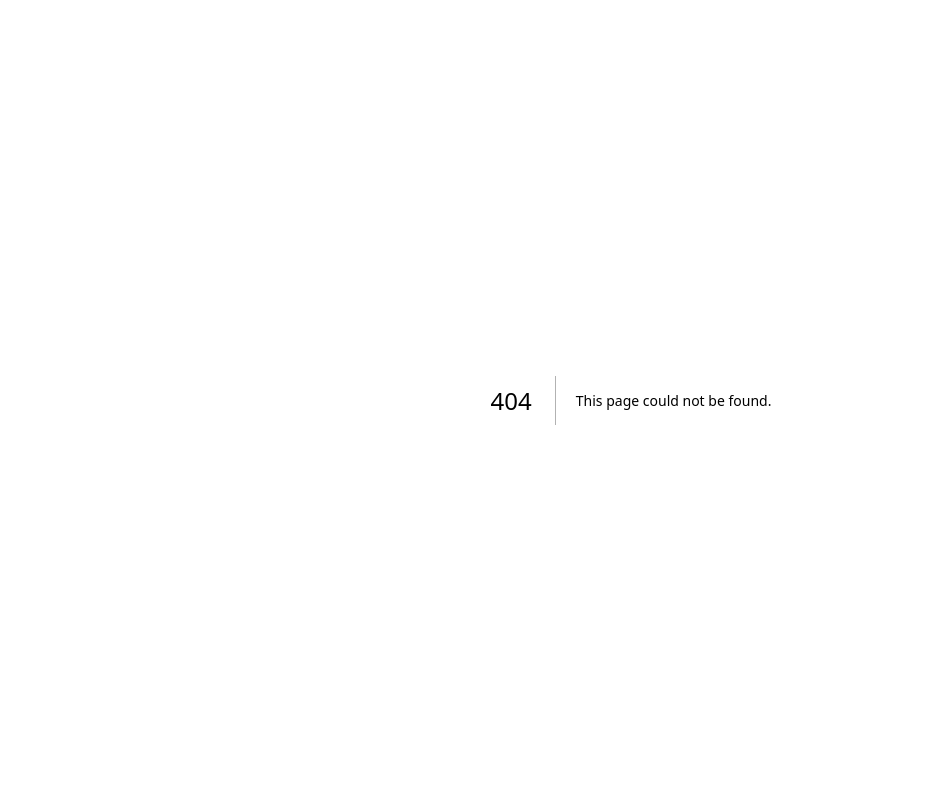
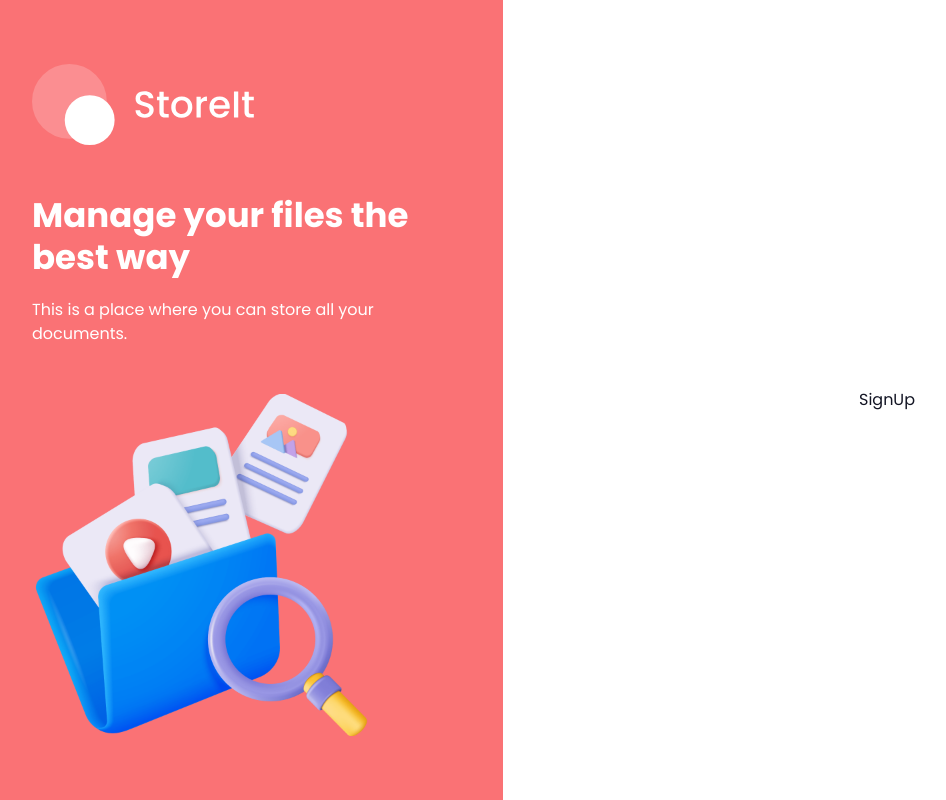
Before and after one commit to Bikrom2001/StoreIt-management, a Next.js app: page /sign-up in a window 1280 px wide. Before the commit this address had no page. Shown: the whole page, without its empty margins (9-955 px from the left). Built offline with nearby package versions, Linux system fonts and the light colour scheme.

Commit message:
Auth Layout

```diff
--- /dev/null
+++ b/app/(auth)/layout.tsx
@@ -0,0 +1,48 @@
+import Image from "next/image";
+import React from "react";
+
+const Layout = ({ children }: { children: React.ReactNode }) => {
+  return (
+    <div className="flex min-h-screen">
+      <section className="bg-brand p-10 hidden w-1/2 items-center justify-center lg:flex xl:w-2/5">
+        <div className="flex max-h-[800px] max-w-[430px] flex-col justify-center space-y-12">
+          <Image
+            src="/assets/icons/logo-full.svg"
+            alt="logo"
+            width={224}
+            height={82}
+            className="h-auto"
+          />
+          <div className="space-y-5 text-white">
+            <h1 className="h1">Manage your files the best way</h1>
+            <p className="body-1">
+              This is a place where you can store all your documents.
+            </p>
+          </div>
+          <Image
+            src="/assets/images/files.png"
+            alt="Files"
+            width={342}
+            height={342}
+            className="transition-all hover:rotate-2 hover:scale-105"
+          />
+        </div>
+      </section>
+
+      <section className="flex flex-1 flex-col items-center bg-white p-4 py-10 lg:justify-center lg:p-10 lg:py-0">
+        <div className="mb-16 lg:hidden">
+          <Image
+            src="/assets/icons/logo-full-brand.svg"
+            alt="logo"
+            width={224}
+            height={82}
+            className="h-auto w-[200px] lg:w-[250px]"
+          />
+        </div>
+        {children}
+      </section>
+    </div>
+  );
+};
+
+export default Layout;
--- /dev/null
+++ b/app/(auth)/sign-in/page.tsx
@@ -0,0 +1,7 @@
+import React from 'react';
+
+const SignIn = () => {
+  return <div>SignIn</div>;
+};
+
+export default SignIn;
--- /dev/null
+++ b/app/(auth)/sign-up/page.tsx
@@ -0,0 +1,7 @@
+import React from "react";
+
+const SignUp = () => {
+  return <div>SignUp</div>;
+};
+
+export default SignUp;
```
